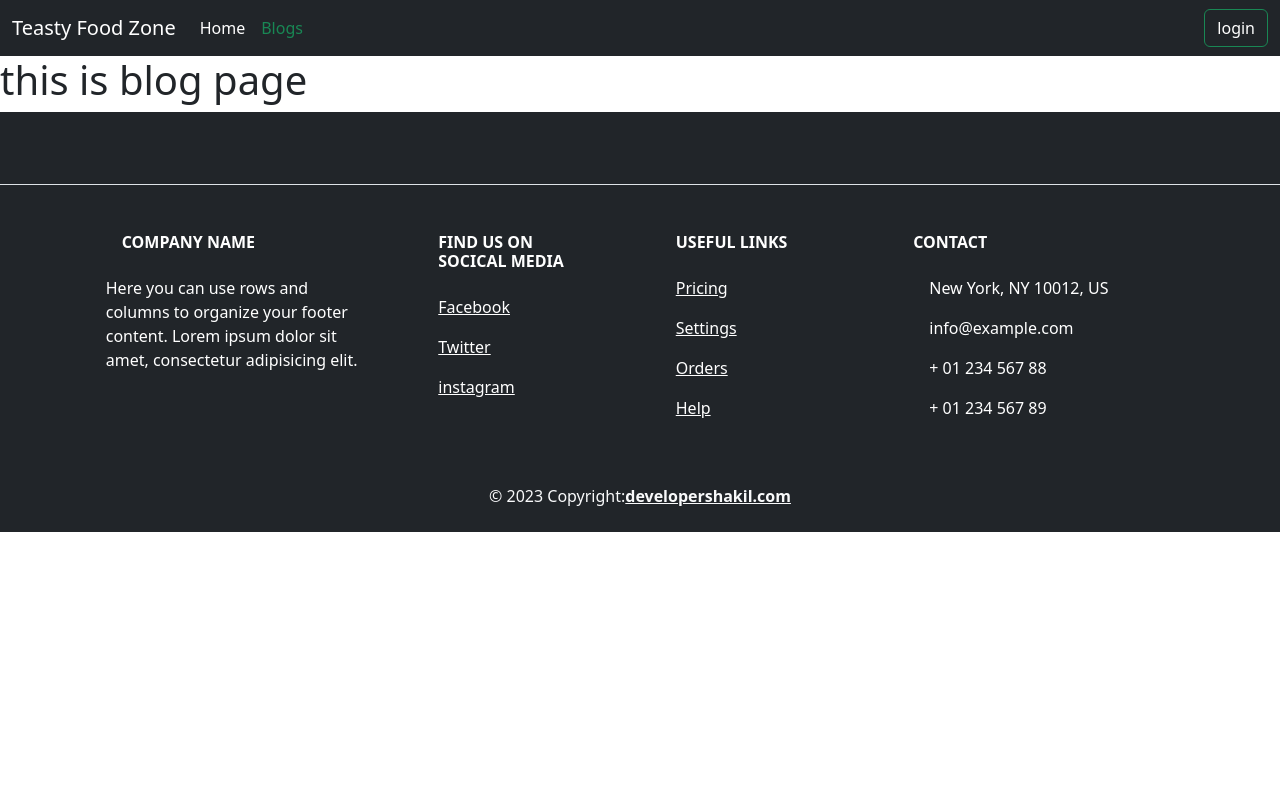
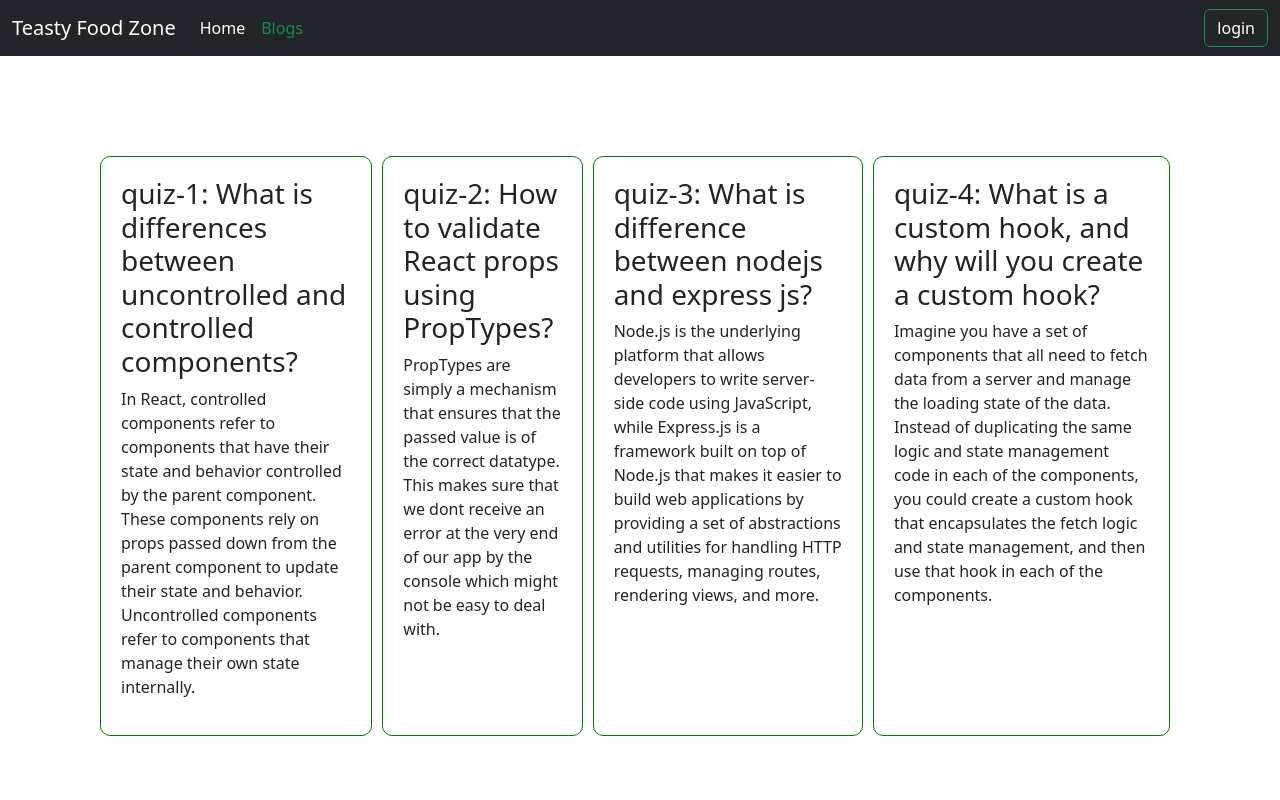
Before and after one commit to MD-Mojammel-Haque-shakil/chef-recipe-client, a React (Vite) app: page /blog in a window 1280 px wide. Shown: the top 800 px of the page. Built offline with nearby package versions, Linux system fonts and the light colour scheme; no server answers.

Commit message:
answer of the 4 question part done

```diff
--- /dev/null
+++ b/src/components/Blogs/Blogs.css
@@ -0,0 +1,12 @@
+.quiz-container{
+    display: flex;
+    justify-content:space-around;
+
+    margin: 100px 100px;
+}
+.div-single{
+    border: 1px solid green;
+    border-radius: 10px;
+    margin-right: 10px;
+    padding: 20px;
+}
--- a/src/components/Blogs/Blogs.jsx
+++ b/src/components/Blogs/Blogs.jsx
@@ -1,9 +1,32 @@
 import React from 'react';
+import './Blogs.css'
 
 const Blogs = () => {
     return (
-        <div>
-            <h1>this is blog page</h1>
+        <div className='quiz-container'>
+            <div className='div-single'>
+                <h3>quiz-1: What is differences between uncontrolled and controlled components?
+               </h3>
+            <p>In React, controlled components refer to components that have their state and behavior controlled by the parent component. These components rely on props passed down from the parent component to update their state and behavior. Uncontrolled components refer to components that manage their own state internally.</p>
+
+            </div>
+             <div className='div-single'>
+               <h3>quiz-2: How to validate React props using PropTypes?  </h3>
+                <p>PropTypes are simply a mechanism that ensures that the passed value is of the correct datatype. This makes sure that we dont receive an error at the very end of our app by the console which might not be easy to deal with.</p>
+
+             </div>
+             <div className='div-single'>
+                 <h3>quiz-3:   What is difference between nodejs and express js?</h3>
+                 <p>
+                 Node.js is the underlying platform that allows developers to write server-side code using JavaScript, while Express.js is a framework built on top of Node.js that makes it easier to build web applications by providing a set of abstractions and utilities for handling HTTP requests, managing routes, rendering views, and more.
+                 </p>
+             </div>
+             <div className='div-single'>
+                  <h3> quiz-4: What is a custom hook, and why will you create a custom hook?</h3>
+                  <p>
+                  Imagine you have a set of components that all need to fetch data from a server and manage the loading state of the data. Instead of duplicating the same logic and state management code in each of the components, you could create a custom hook that encapsulates the fetch logic and state management, and then use that hook in each of the components.
+                  </p>
+             </div>
         </div>
     );
 };
```
